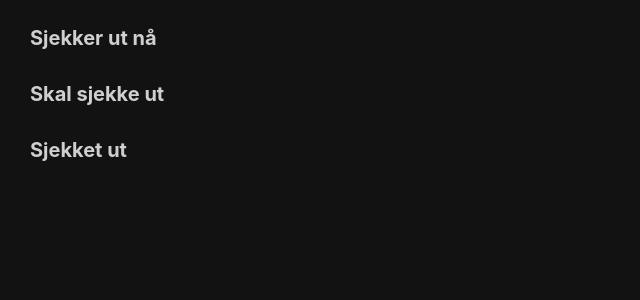
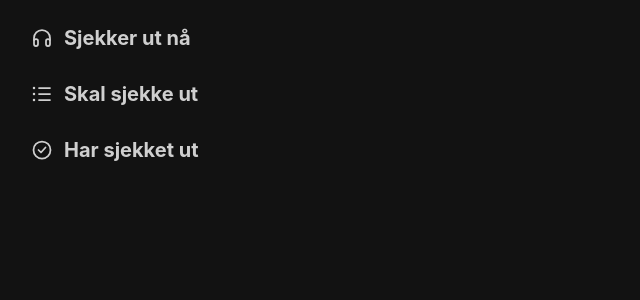
Before and after one commit to dgjestvang-dev/TheNextListen, a Flask app: page /mymusic in a window 1280 px wide. Shown: the part 201-501 px from the top of the page, without its empty margins (0-640 px from the left). Run offline with Flask 3, Linux system fonts and the light colour scheme; some web fonts are replaced.

Commit message:
lagt til badges/ikoner på gruppene av album i min musikk oversikten

```diff
--- a/static/styles.css
+++ b/static/styles.css
@@ -294,6 +294,13 @@ nav a:hover {
     font-size: 20px;
 }
 
+.album-group-section {
+    display: flex;
+    align-items: center;
+    gap: 10px;
+}
+
+
 #checking-out-now,
 #will-check-out,
 #checked-out {
--- a/templates/base.html
+++ b/templates/base.html
@@ -42,6 +42,34 @@
 
         <symbol id="user-icon" viewBox="0 0 256 256">
             <path d="M228,128A100,100,0,1,0,60.71,201.90967a3.97048,3.97048,0,0,0,.842.751,99.79378,99.79378,0,0,0,132.8982-.00195,3.96558,3.96558,0,0,0,.83813-.74756A99.76267,99.76267,0,0,0,228,128ZM36,128a92,92,0,1,1,157.17139,64.87207,75.616,75.616,0,0,0-44.50782-34.04053,44,44,0,1,0-41.32714,0,75.61784,75.61784,0,0,0-44.50782,34.04A91.70755,91.70755,0,0,1,36,128Zm92,28a36,36,0,1,1,36-36A36.04061,36.04061,0,0,1,128,156ZM68.86475,198.417a68.01092,68.01092,0,0,1,118.27.00049,91.80393,91.80393,0,0,1-118.27-.00049Z"/>
+        </symbol>
+
+        <symbol id="checking-out-now-icon" viewBox="0 0 24 24">
+            <g fill="none" stroke="currentColor" stroke-width="1.75"
+                stroke-linecap="round" stroke-linejoin="round">
+                <path d="M4 14v-2a8 8 0 0 1 16 0v2" />
+                <rect x="4" y="13" width="4" height="7" rx="2" />
+                <rect x="16" y="13" width="4" height="7" rx="2" />
+            </g>
+        </symbol>
+
+        <symbol id="will-check-out-icon" viewBox="0 0 24 24">
+            <path d="M9 6h11M9 12h11M9 18h11"
+                    fill="none" stroke="currentColor" stroke-width="1.75"
+                    stroke-linecap="round" />
+            <g fill="currentColor">
+                <circle cx="4" cy="6" r="1.25" />
+                <circle cx="4" cy="12" r="1.25" />
+                <circle cx="4" cy="18" r="1.25" />
+            </g>
+        </symbol>
+
+        <symbol id="checked-out-icon" viewBox="0 0 24 24">
+            <g fill="none" stroke="currentColor" stroke-width="1.75"
+                stroke-linecap="round" stroke-linejoin="round">
+                <circle cx="12" cy="12" r="8.5" />
+                <path d="m8.5 12 2.5 2.5 4.5-5" />
+            </g>
         </symbol>
 
 
--- a/templates/mymusic.html
+++ b/templates/mymusic.html
@@ -3,13 +3,28 @@
 
 <section class="mymusic-section">
 
-<h2>Sjekker ut nå</h2>
+<h2 class="album-group-section">
+    <svg class="album-group-icon" width="24" height="24">
+        <use href="#checking-out-now-icon"></use>
+    </svg>
+    Sjekker ut nå
+</h2>
     <div id="checking-out-now"></div>
 
-<h2>Skal sjekke ut</h2>
+<h2 class="album-group-section">
+    <svg class="album-group-icon" width="24" height="24">
+        <use href="#will-check-out-icon"></use>
+    </svg>
+    Skal sjekke ut
+</h2>
     <div id ="will-check-out"> </div>
 
-<h2>Sjekket ut</h2>
+<h2 class="album-group-section">
+    <svg class="album-group-icon" width="24" height="24">
+        <use href="#checked-out-icon"></use>
+    </svg>
+    Har sjekket ut
+</h2>
     <div id="checked-out"> </div>
 
 </section>
```
